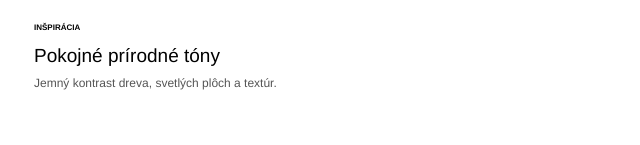
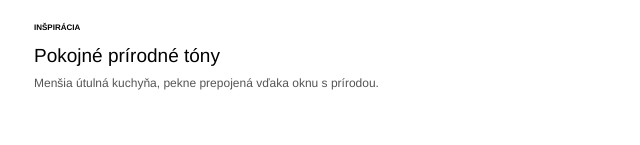
Before and after one commit to Pilatik/Stol-rska-Firma, a plain HTML site: page galeria.html in a window 1280 px wide. Shown: the part 1025-1170 px from the top of the page, 625-1265 px from the left. Drawn offline with Linux system fonts and the light colour scheme.

Commit message:
texty galeria

```diff
--- a/galeria.html
+++ b/galeria.html
@@ -21,7 +21,7 @@
     <section class="page-intro"><p class="eyebrow">Návrhy a inšpirácia</p><h1 class="page-title">Kuchyne pre<br><em>každý domov.</em></h1><p>Ukážky interiérov a nápady na kombinácie materiálov. Fotografie sú ukážky prác našej firmy.</p></section>
     <section class="gallery-grid" aria-label="Ukážky kuchýň">
       <article class="gallery-item"><img src="img/galeria/svetla%CC%81.jpg" alt="Svetlá kuchyňa s prírodnými drevenými prvkami" loading="lazy"><div><span class="project-type">INŠPIRÁCIA</span><h2>Moderný svetlý vzhľad, ktorý si zamilujete</h2><p>Kuchyňa v prirodzených tónoch s jednoduchými čelami.</p></div></article>
-      <article class="gallery-item gallery-item-offset"><img src="img/galeria/klasika.jpg" alt="Jedálenský priestor v svetlých neutrálnych farbách" loading="lazy"><div><span class="project-type">INŠPIRÁCIA</span><h2>Pokojné prírodné tóny</h2><p>Jemný kontrast dreva, svetlých plôch a textúr.</p></div></article>
+      <article class="gallery-item gallery-item-offset"><img src="img/galeria/klasika.jpg" alt="Jedálenský priestor v svetlých neutrálnych farbách" loading="lazy"><div><span class="project-type">INŠPIRÁCIA</span><h2>Pokojné prírodné tóny</h2><p>Menšia útulná kuchyňa, pekne prepojená vďaka oknu s prírodou.</p></div></article>
       <article class="gallery-item"><img src="img/galeria/ostrovc%CC%8Cek.jpg" alt="Moderný kuchynský priestor s veľkým ostrovčekom" loading="lazy"><div><span class="project-type">INŠPIRÁCIA</span><h2>Ostrovček ako centrum domova</h2><p>Priestranné riešenie pre spoločné varenie aj stolovanie.</p></div></article>
       <article class="gallery-item gallery-item-offset"><img src="img/galeria/c%CC%8Cierna%20kuchyn%CC%8Ca.jpg" alt="Minimalistická kuchyňa v neutrálnych odtieňoch" loading="lazy"><div><span class="project-type">INŠPIRÁCIA</span><h2>Minimalistický kontrast</h2><p>Jednoduché plochy a výraznejší materiálový detail.</p></div></article>
       <article class="gallery-item"><img src="img/galeria/priestranna%CC%81.jpg" alt="Svetlá kuchyňa s pracovnou doskou a úložným priestorom" loading="lazy"><div><span class="project-type">INŠPIRÁCIA</span><h2>Premyslený úložný priestor</h2><p>Ukážka čistého riešenia s dôrazom na každodennú praktickosť.</p></div></article>
```
